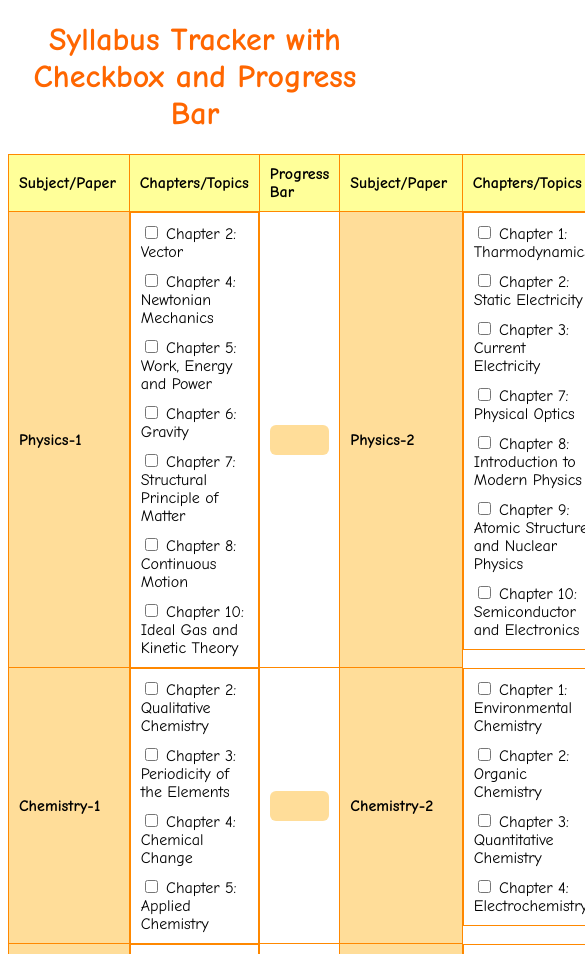
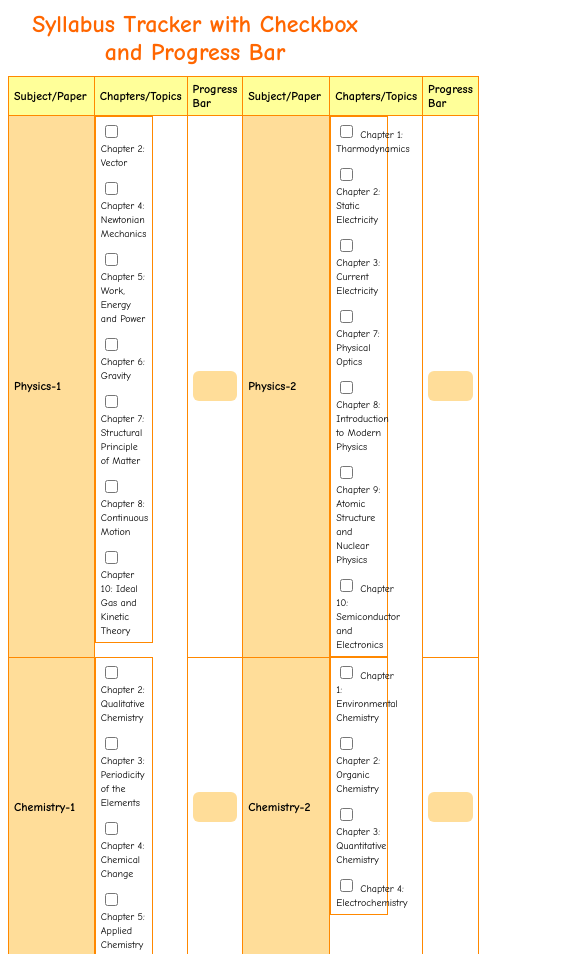
Before and after one commit to QUASARsX/QUASARsX.github.io, a plain HTML site: page index.html in a window 390 px wide. Shown: the top 954 px of the page, 585 px wide, since content can reach past the window. Drawn offline with Linux system fonts and the light colour scheme.

Commit message:
Update index.html

```diff
--- a/index.html
+++ b/index.html
@@ -4,7 +4,6 @@
   <meta charset="utf-8">
   <meta name="viewport" content="width=device-width, initial-scale=1">
 <style>
-
   h1 {
     text-align: center;
     font-family: 'Comic Sans MS', cursive, sans-serif;
@@ -70,6 +69,36 @@
     font-style: italic;
     text-decoration: line-through;
   }
+  /* Add media queries for smaller screens */
+  @media screen and (max-width: 600px) {
+  /* Adjust font size and margins for smaller screens */
+  h1 {
+    font-size: 24px;
+    margin: 10px;
+  }
+
+  table {
+    font-size: 12px;
+  }
+
+  td {
+    padding: 5px;
+  }
+
+  .checkbox-label label {
+    font-size: 10px;
+  }
+
+  /* Adjust the number of columns for smaller screens */
+  td {
+    width: 50%;
+  }
+
+  /* Center the progress bar on smaller screens */
+  .progress {
+    margin: 10px auto;
+  }
+}
 
 </style>
 
```
